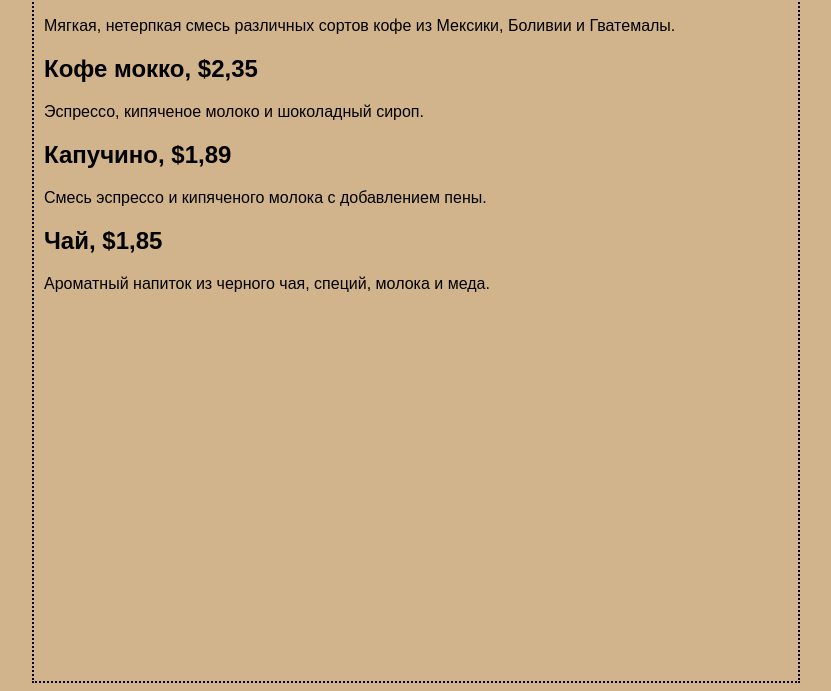
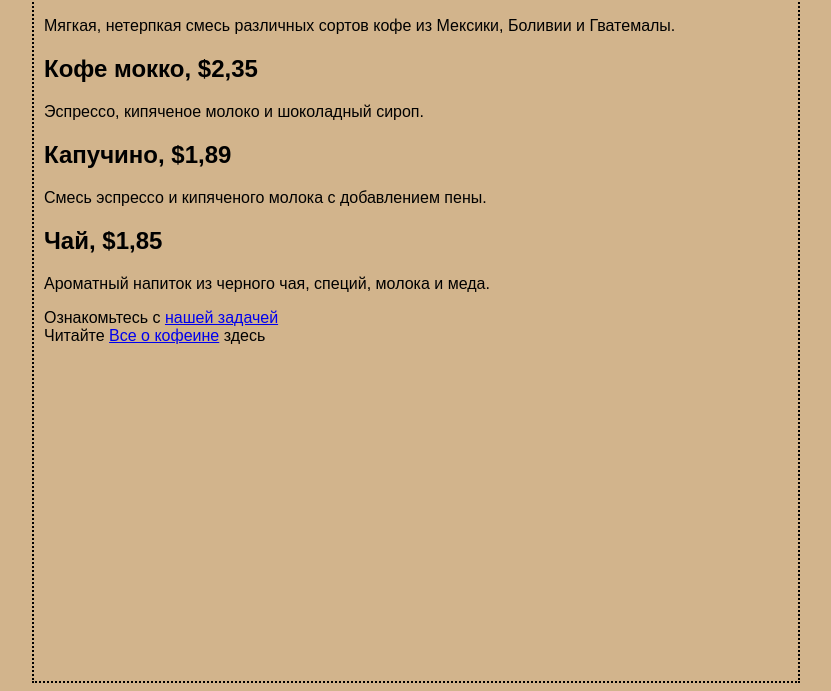
Before and after one commit to demianova/starbuzz, a plain HTML site: page index.html in a window 1280 px wide. Shown: the part 109-800 px from the top of the page, without its empty margins (224-1055 px from the left). Drawn offline with Linux system fonts and the light colour scheme.

Commit message:
Add links

```diff
--- a/index.html
+++ b/index.html
@@ -1,5 +1,6 @@
 <html>
 	<head>
+		<meta charset="utf-8">
 		<title>Кафе Starbuzz</title>
 		<style type="text/css">
 			body {
@@ -27,5 +28,9 @@
 
 		<h2>Чай, $1,85</h2>
 		<p>Ароматный напиток из черного чая, специй, молока и меда.</p>
+		<p>Ознакомьтесь с <a href="mission.html" title="Узнайте больше о важной задаче кафе Starbuzz">нашей задачей</a>
+		<br>
+		Читайте <a target="_blank" href="http://wickedlysmart.com/buzz/index.html#Coffee" title="Все самое интересное о кофеине">Все о кофеине</a> здесь
+		</p>
 	</body>
 </html>
```
Also changed, not shown: mission.html (+1 -0 lines).
